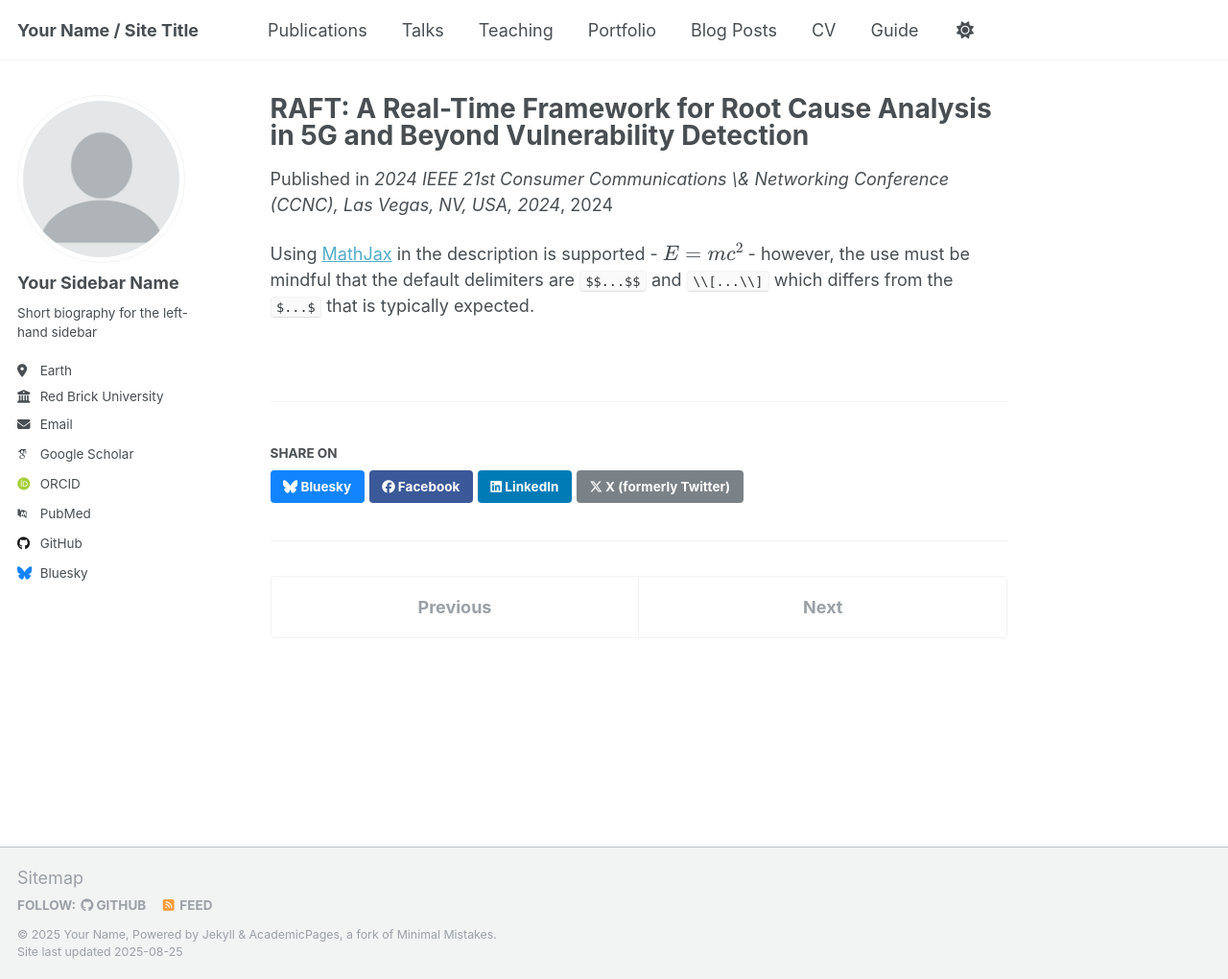
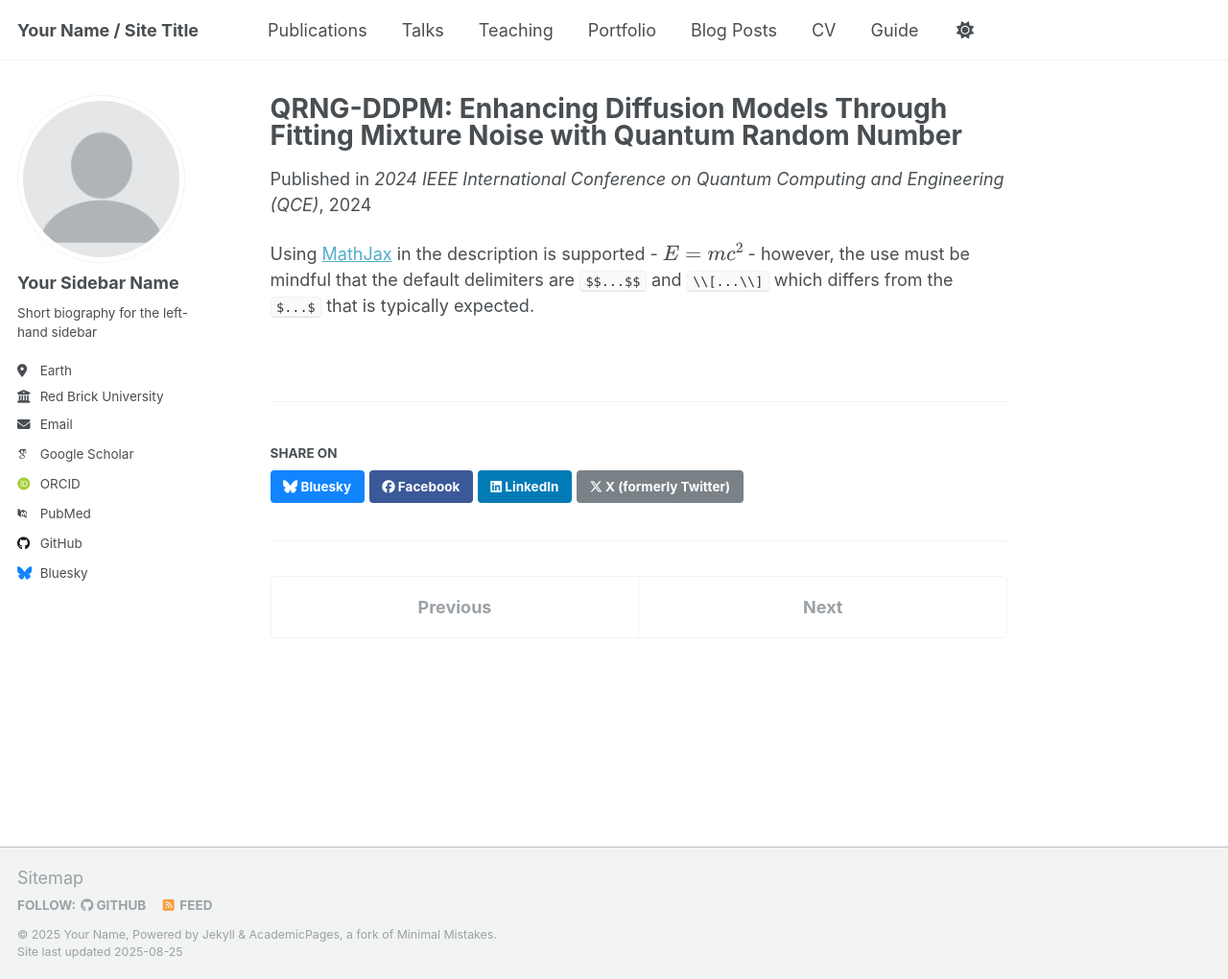
Before and after one commit to LXY-princess/lxy-princess.github.io, a Jekyll site: the page built from _publications/2025-06-08-paper-title-number-5.md, in a window 1280 px wide and 1020 px high. Shown: the whole window at 96% size. Built offline with Jekyll 4.4.1, drawn with Linux system fonts in a browser that asks for light colours; some web fonts are replaced; a script that is not in the unit is left out.

Commit message:
Update 2025-06-08-paper-title-number-5.md

```diff
--- a/_publications/2025-06-08-paper-title-number-5.md
+++ b/_publications/2025-06-08-paper-title-number-5.md
@@ -1,12 +1,12 @@
 ---
-title: "RAFT: A Real-Time Framework for Root Cause Analysis in 5G and Beyond Vulnerability Detection"
+title: "QRNG-DDPM: Enhancing Diffusion Models Through Fitting Mixture Noise with Quantum Random Number"
 collection: publications
 category: conferences
 permalink: /publication/2024-02-17-paper-title-number-4
-excerpt: 'The reliability of 5G systems and their applications in a complex, dynamic, and heterogeneous environment requires rigorous testing and real-time detection for system vulnerabilities and unintended emergent behaviors. In this paper, fuzz testing is performed on 5G systems by randomly injecting and permuting control commands into the system under test (SUT) of the 5G radio resource control (RRC) authentication and authorization process, emulating Man-In-The-Middle (MITM) attacks to trigger potential vulnerabilities and unintended behaviors.'
+excerpt: 'Quantum computing, Amplitude embedding, Quantum attention network'
 date: 2024-02-17
-venue: '2024 IEEE 21st Consumer Communications \& Networking Conference (CCNC), Las Vegas, NV, USA, 2024'
-paperurl: 'https://ieeexplore.ieee.org/document/10454824'
+venue: '2024 IEEE International Conference on Quantum Computing and Engineering (QCE)'
+paperurl: 'https://ieeexplore.ieee.org/abstract/document/10821107'
 ---
 
 Using [MathJax](https://www.mathjax.org/) in the description is supported - $$E=mc^2$$ - however, the use must be mindful that the default delimiters are `$$...$$` and `\\[...\\]` which differs from the `$...$` that is typically expected.
```
